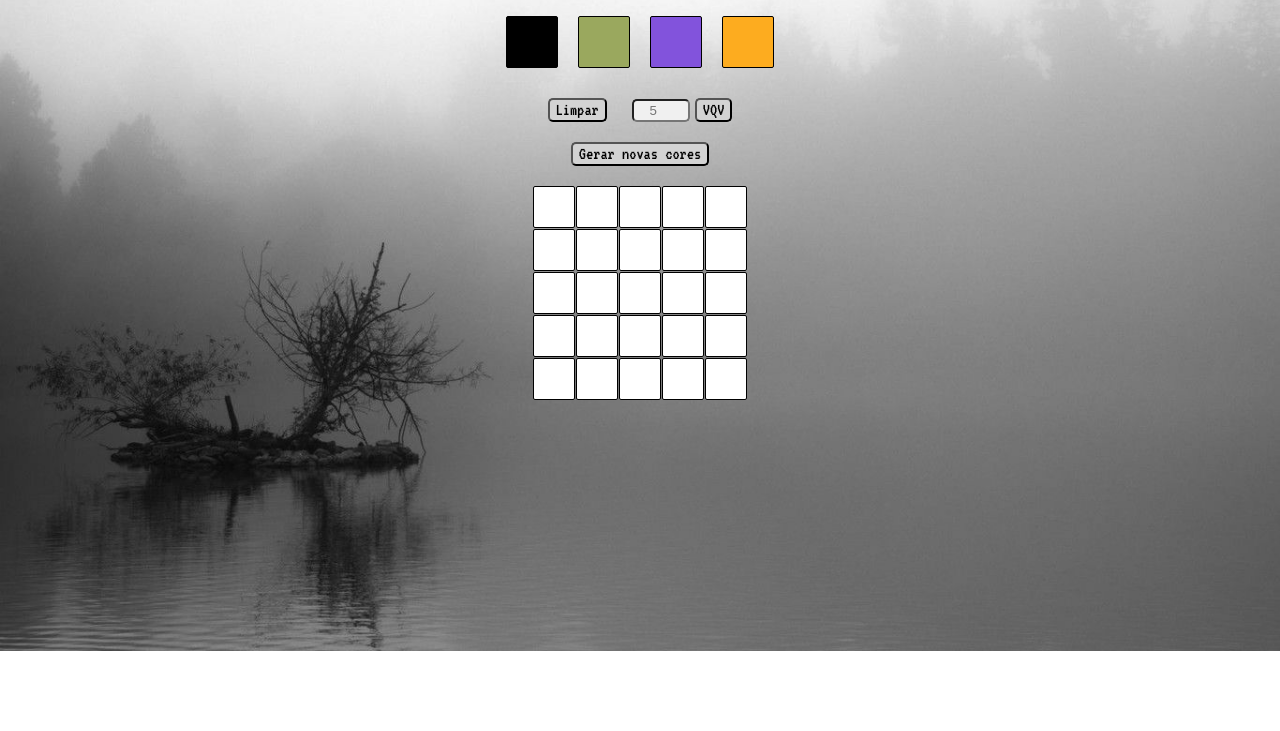
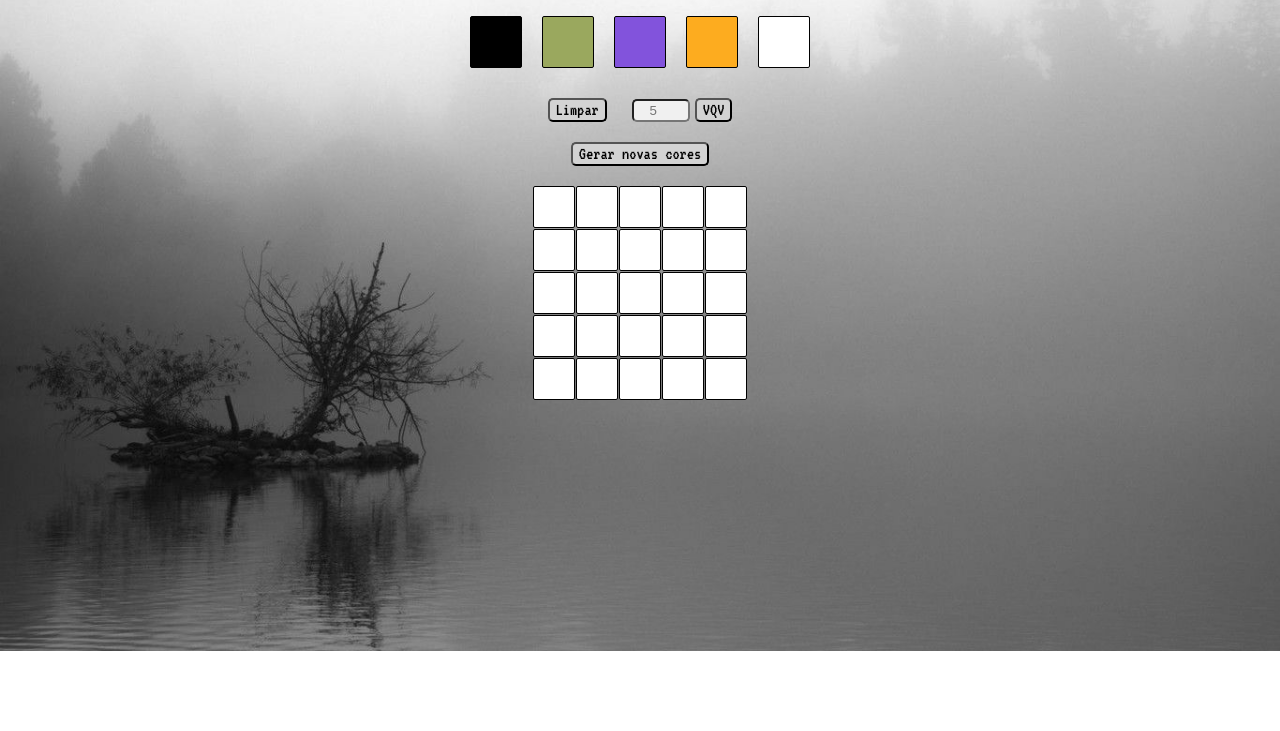
Before and after one commit to guillepinho/pixel-art, a plain HTML site: page index.html in a window 1280 px wide. Shown: the part 69-800 px from the top of the page. Drawn offline with Linux system fonts and the light colour scheme.

Commit message:
created a "eraser" white color

```diff
--- a/index.html
+++ b/index.html
@@ -28,6 +28,9 @@
 
             </div>
             <div id="lighter" class="color">
+
+            </div>
+            <div id="eraser" class="color">
 
             </div>
         </div>
--- a/script.js
+++ b/script.js
@@ -74,7 +74,7 @@ function generateRandomColors() {
 }
 
 function setRandomColors() {
-  for (let i = 1; i < palette.length; i += 1) {
+  for (let i = 1; i < palette.length - 1; i += 1) {
     palette[i].style.backgroundColor = generateRandomColors();
   }
 }
--- a/style.css
+++ b/style.css
@@ -41,6 +41,10 @@ header {
 
 #lighter {
     background-color: rgb(233, 236, 239);
+}
+
+#eraser {
+    background-color: rgb(255, 255, 255);
 }
 
 /* Buttons e Inputs */
```
